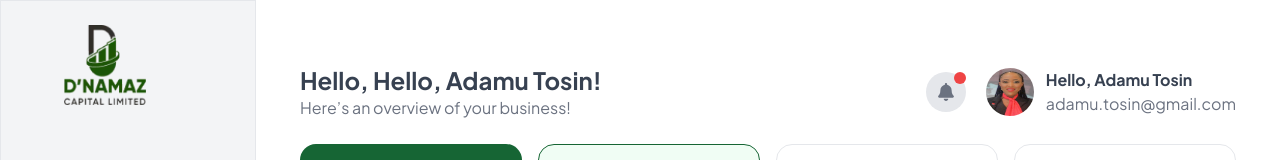
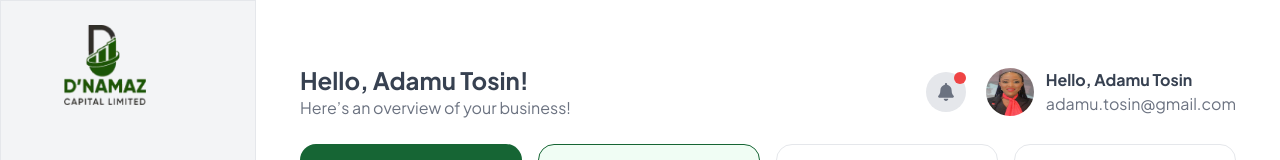
Before and after one commit to AyoMoses1/dnamaz, a Next.js app: page / in a window 1280 px wide. Shown: the top 160 px of the page. Built offline with nearby package versions, Linux system fonts and the light colour scheme.

Commit message:
Refactor Header component to remove exclamation mark from name and description

```diff
--- a/app/_components/Header.tsx
+++ b/app/_components/Header.tsx
@@ -14,7 +14,7 @@ const Header: FC<HeaderProps> = ({ name, email, description }) => {
   return (
     <header className="pt-5 flex justify-between items-center">
       <div>
-        <h1 className="text-gray-700 text-2xl font-bold">Hello, {name}!</h1>
+        <h1 className="text-gray-700 text-2xl font-bold">{name}!</h1>
         <p className="text-gray-500">{description}!</p>
       </div>
       <div className="flex items-center space-x-5">
```
